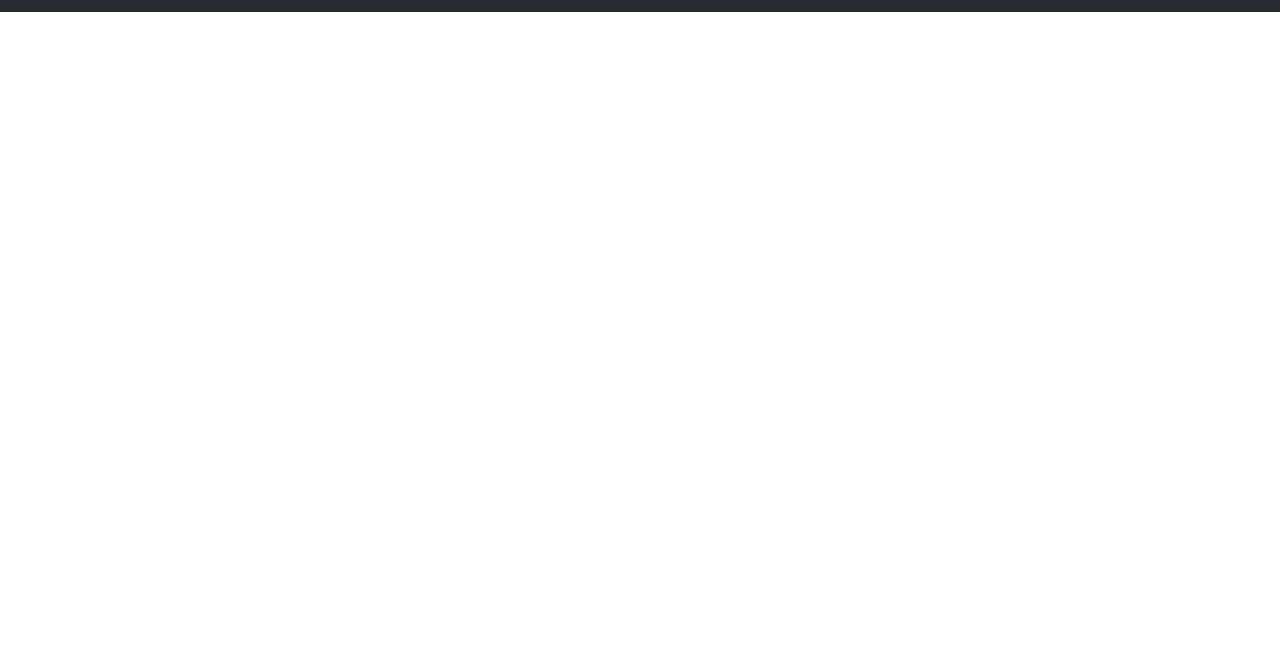
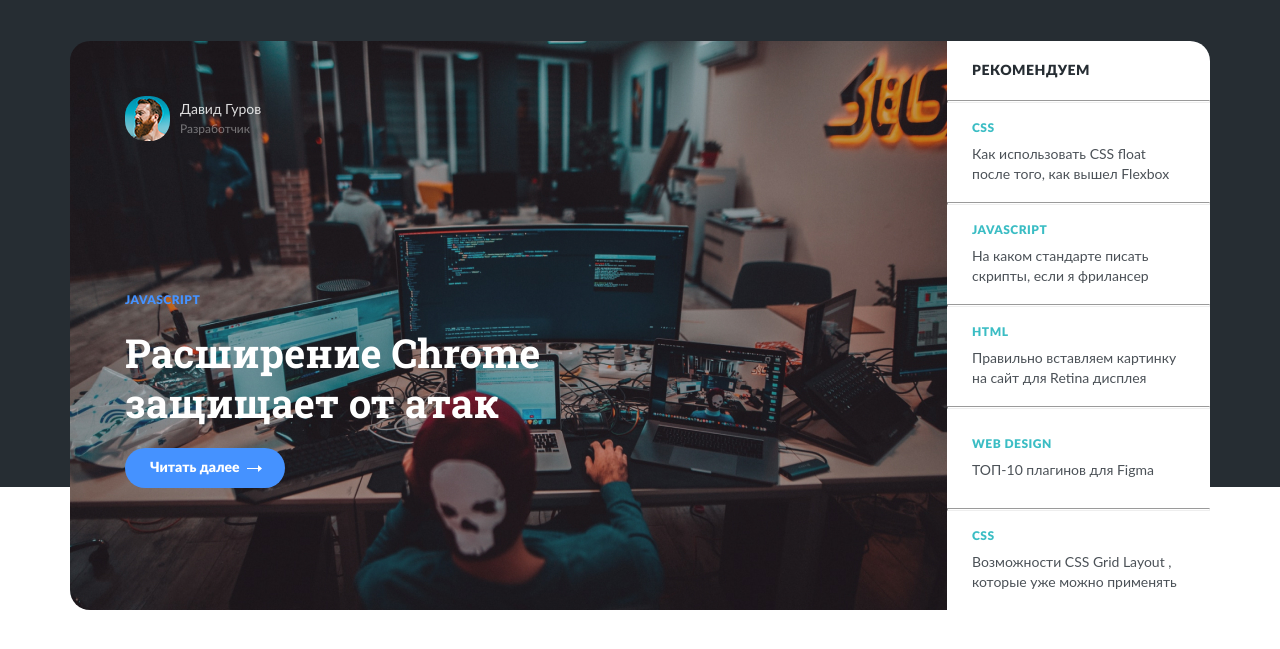
Before and after one commit to ula523/Universal, a plain HTML site: page index.html in a window 1280 px wide. Shown: the part 59-708 px from the top of the page. Drawn offline with Linux system fonts and the light colour scheme; files whose address does not match are found by name.

Commit message:
create: added section main

```diff
--- a/index.html
+++ b/index.html
@@ -6,6 +6,7 @@
   <title>Universal</title>
   <link rel="stylesheet" href="css/style.css">
   <link rel="stylesheet" href="css/normalize.css">
+  <link href="https://fonts.googleapis.com/css2?family=Roboto+Slab:wght@400;700&display=swap" rel="stylesheet">
 </head>
 <body>
   <header class="header">
@@ -17,7 +18,6 @@
         <!--/.logo-->
         <div class="header__menu">
           <ul class="header__list">
-
               <li class="header__item"><a href="#" class="header__link">Статьи</a></li>
               <li class="header__item"><a href="#" class="header__link">Новости</a></li>
               <li class="header__item"><a href="#" class="header__link">Курсы</a></li>
@@ -25,7 +25,6 @@
               <li class="header__item"><a href="#" class="header__link">CSS</a></li>
               <li class="header__item"><a href="#" class="header__link">JavaScript</a></li>
               <li class="header__item"><a href="#" class="header__link">Web Design</a></li>
-
           </ul>
         </div>
         <!--/.header__menu-->
@@ -54,6 +53,56 @@
     </div>
   </header>
   <!--/.header-->
+  <div class="background"></div>
+  <section class="main">
+    <div class="main__description">
+      <div class="user">
+        <img src="img/user.png" alt="Разработчик" class="user__image">
+        <div class="user__description">
+          <span class="user__name">Давид Гуров</span>
+          <span class="user__profession">Разработчик</span>
+        </div>
+      </div>
+      <div class="main-wrapper">
+        <span class="main__js">Javascript</span>
+        <h1 class="main__title">Расширение Chrome защищает от атак</h1>
+        <button class="main__button button">Читать далее</button>
+      </div>
+    </div>
+    <!--/.main__description-->
+    <div class="main__recomendation">
+      <div class="main-block block-title">
+        <h3 class="main-block__title">Рекомендуем</h3>
+      </div>
+      <hr class="line">
+      <div class="main-block">
+        <span class="main-block__subtitle">css</span>
+        <p class="main-block__text">Как использовать CSS float после того, как вышел Flexbox</p>
+      </div>
+      <hr class="line">
+      <div class="main-block">
+        <span class="main-block__subtitle">javascript</span>
+        <p class="main-block__text">На каком стандарте писать скрипты, если я фрилансер</p>
+      </div>
+      <hr class="line">
+      <div class="main-block">
+        <span class="main-block__subtitle">html</span>
+        <p class="main-block__text">Правильно вставляем картинку на сайт для Retina дисплея</p>
+      </div>
+      <hr class="line">
+      <div class="main-block">
+        <span class="main-block__subtitle">Web design</span>
+        <p class="main-block__text">ТОП-10 плагинов для Figma</p>
+      </div>
+      <hr class="line">
+      <div class="main-block">
+        <span class="main-block__subtitle">CSS</span>
+        <p class="main-block__text">Возможности CSS Grid Layout , которые уже можно применять</p>
+      </div>
+    </div>
+    <!--/.main__recomendation-->
+  </section>
+  <!--/.main-->
   <script src="js/jquery-3.5.1.min.js"></script>
   <script src="js/main.js"></script>
 </body>
--- a/sass/_settings.sass
+++ b/sass/_settings.sass
@@ -29,3 +29,13 @@
 .container
   max-width: 1140px
   margin: auto
+.button
+  background-color: $blue
+  border-radius: 20px
+  border: none
+  color: $white
+  font-family: "Lato-Black"
+  font-style: normal
+  font-weight: 900
+  font-size: 14px
+  line-height: 20px
--- a/sass/_variables.sass
+++ b/sass/_variables.sass
@@ -4,3 +4,6 @@
 $base-grey: #656B70
 $light-grey:  #939699
 $blue: #4592FF
+$line: #D9DADB
+$bluegreen: #3BBDC4
+$greyblue: #6E99AE
--- /dev/null
+++ b/sass/blocks/_main.sass
@@ -0,0 +1,127 @@
+.background
+  background-color: $dark
+  width: 100%
+  height: 475px
+  position: relative
+
+.main
+  max-width: 1140px
+  margin: auto
+  position: absolute
+  top: 100px
+  left: 0
+  right: 0
+  display: flex
+  &__description
+    padding: 55px 55px 100px 55px
+    background-image: url(../img/main.jpg)
+    background-repeat: no-repeat
+    width: 877px
+    border-radius: 20px 0px 0px 20px
+  &__js
+    font-family: "Lato-Black"
+    font-style: normal
+    font-weight: 900
+    font-size: 12px
+    line-height: 15px
+    letter-spacing: 0.5px
+    text-transform: uppercase
+    color: #4592FF
+  &__title
+    margin-top: 20px
+    margin-bottom: 20px
+    font-family: 'Roboto Slab', serif
+    font-style: normal
+    font-weight: bold
+    font-size: 40px
+    line-height: 50px
+    color: $white
+    max-width: 598px
+  &__button
+    padding: 10px 45px 10px 25px
+    background-image: url(../img/Arrow.svg)
+    background-repeat: no-repeat
+    background-position-y: center
+    background-position-x: 85%
+  &__recomendation
+    background-color: $white
+    border-radius: 0px 20px 20px 0px
+  &-block
+    width: 263px
+    height: 99px
+    padding-left: 25px
+    padding-right: 25px
+    display: flex
+    flex-direction: column
+    justify-content: center
+    &__subtitle
+      font-family: "Lato-Black"
+      font-style: normal
+      font-weight: 900
+      font-size: 12px
+      line-height: 15px
+      display: flex
+      align-items: center
+      letter-spacing: 0.5px
+      text-transform: uppercase
+      &:nth-child(1)
+        color: $bluegreen
+      &:nth-child(2n)
+        color: $greyblue
+
+    &__title
+      font-family: "Lato-Black"
+      font-style: normal
+      font-weight: 900
+      font-size: 14px
+      line-height: 20px
+      letter-spacing: 0.5px
+      text-transform: uppercase
+      margin: 0
+      color: $dark
+    &__text
+      margin: 0
+      margin-top: 8px
+      font-family: Lato
+      font-style: normal
+      font-weight: normal
+      font-size: 14px
+      line-height: 20px
+      color: $grey
+.block
+  &-title
+    height: 59px
+
+.line
+  color: $line
+  height: 1px
+  margin: 0
+.user
+  display: flex
+  align-items: center
+  margin-bottom: 149px
+  &__image
+    width: 45px
+    height: 45px
+    border-radius: 20px
+    margin-right: 10px
+  &__description
+    display: flex
+    flex-direction: column
+  &__name
+    font-family: "Lato-Regular"
+    font-style: normal
+    font-weight: normal
+    font-size: 14px
+    line-height: 20px
+    color: $white
+    opacity: 0.85
+    margin-bottom: 2px
+  &__profession
+    font-family: "Lato-Regular"
+    font-style: normal
+    font-weight: normal
+    font-size: 12px
+    line-height: 15px
+    color: $white
+    opacity: 0.4
--- a/sass/style.sass
+++ b/sass/style.sass
@@ -2,7 +2,8 @@
 @import '_variables.sass'
 //Подключение Основных настроек
 @import '_settings.sass'
-//Подключение Основных настроек
+//Подключение секций сайта
 @import 'blocks/_header.sass'
+@import 'blocks/_main.sass'
 //Подключение медиа
 @import '_media.sass'
```
Also changed, not shown: css/style.css, img/Arrow.svg (added), img/main.jpg (added), img/user.png (added), 1 other file.
